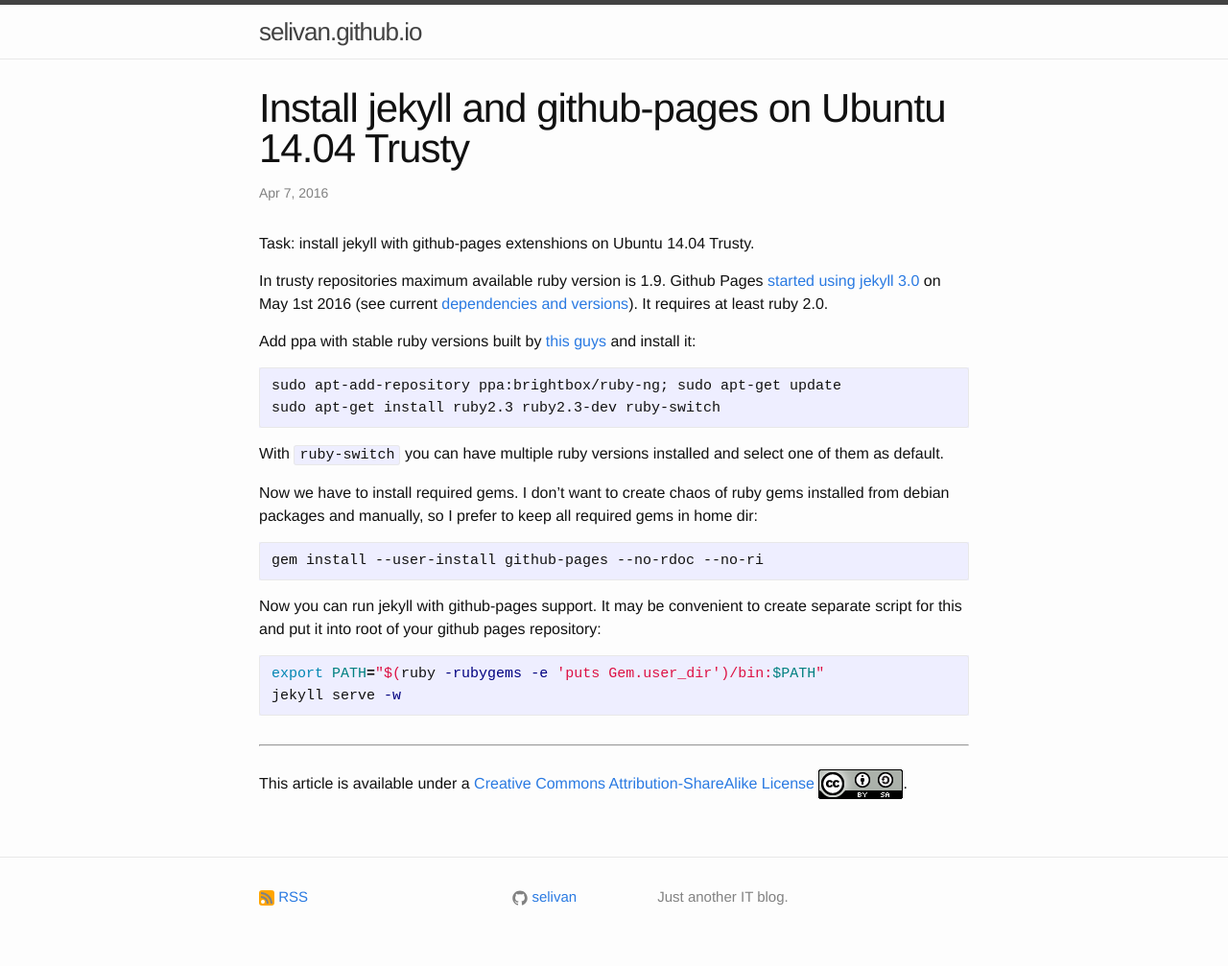
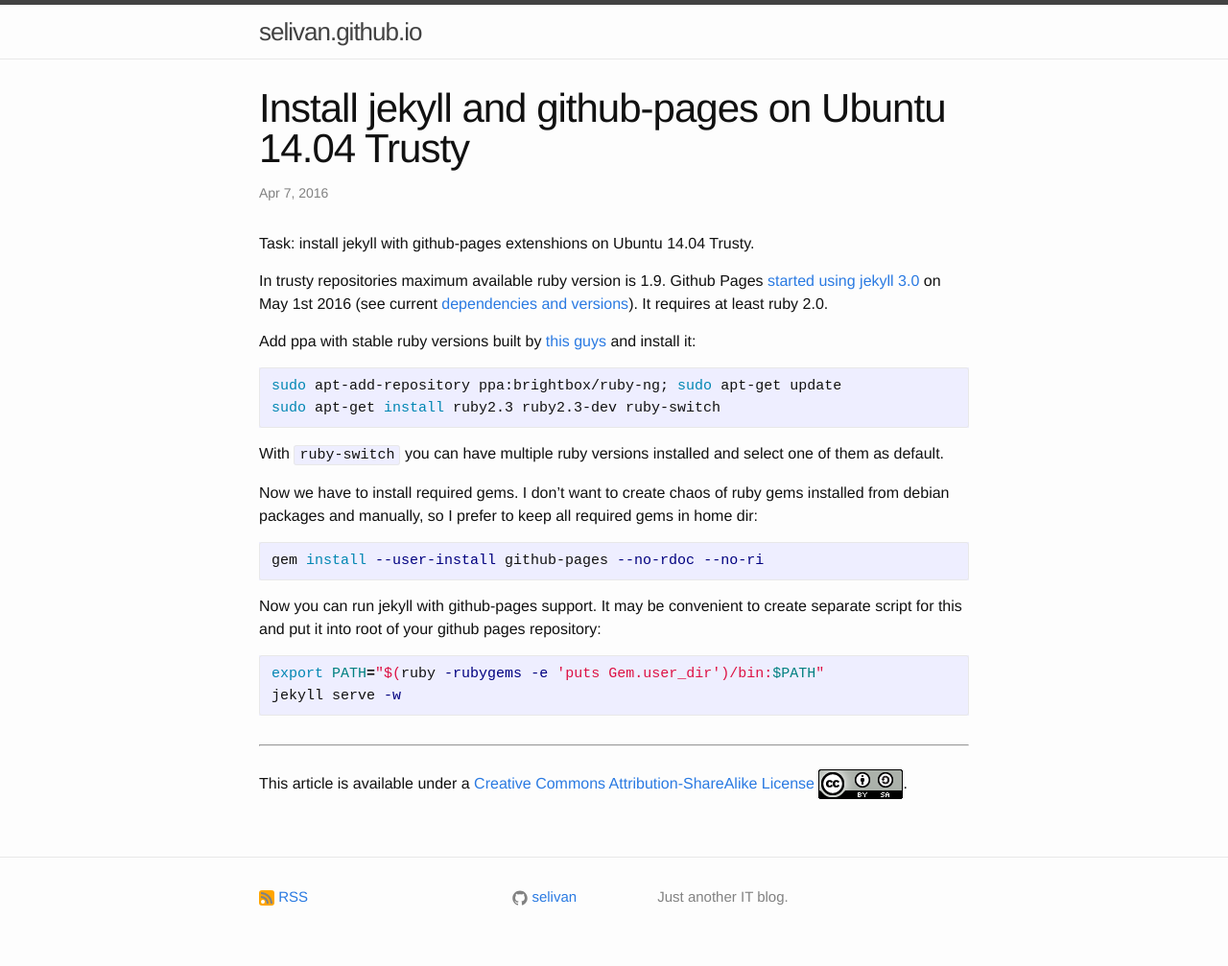
Before and after one commit to selivan/selivan.github.io, a Jekyll site: the page built from _posts/2016-04-07-jekyll-and-github-pages-install-ubuntu-trusty-14-04.md, in a window 1280 px wide. Shown: the whole page at 96% size. Built offline with Jekyll 4.4.1, drawn with Linux system fonts in a browser that asks for light colours; comment, search, counter and statistics services are not loaded.

Commit message:
add syntax highlighting to many posts

````diff
--- a/_posts/2016-04-07-jekyll-and-github-pages-install-ubuntu-trusty-14-04.md
+++ b/_posts/2016-04-07-jekyll-and-github-pages-install-ubuntu-trusty-14-04.md
@@ -9,7 +9,7 @@
 
 Add ppa with stable ruby versions built by [this guys](https://www.brightbox.com/docs/ruby/ubuntu/) and install it:
 
-```
+```bash
 sudo apt-add-repository ppa:brightbox/ruby-ng; sudo apt-get update
 sudo apt-get install ruby2.3 ruby2.3-dev ruby-switch
 ```
@@ -18,7 +18,7 @@
 
 Now we have to install required gems. I don't want to create chaos of ruby gems installed from debian packages and manually, so I prefer to keep all required gems in home dir:
 
-```
+```bash
 gem install --user-install github-pages --no-rdoc --no-ri
 ```
 
````
Also changed, not shown: _posts/2016-04-12-syslog-ng-run-as-unprivileged-user.md (+1 -1 lines), _posts/2016-06-10-redis-no-splitbrain-on-network-partition.md (+1 -1 lines), _posts/2016-06-14-zabbix-server-agent-wrong-default-timeouts.md (+1 -1 lines), _posts/2016-07-08-notify-send-from-cron-in-ubuntu.md (+1 -1 lines), _posts/2016-07-18-zabbix-user-parameter-command-nonzero-exit-code-break-triggers.md (+1 -1 lines).
